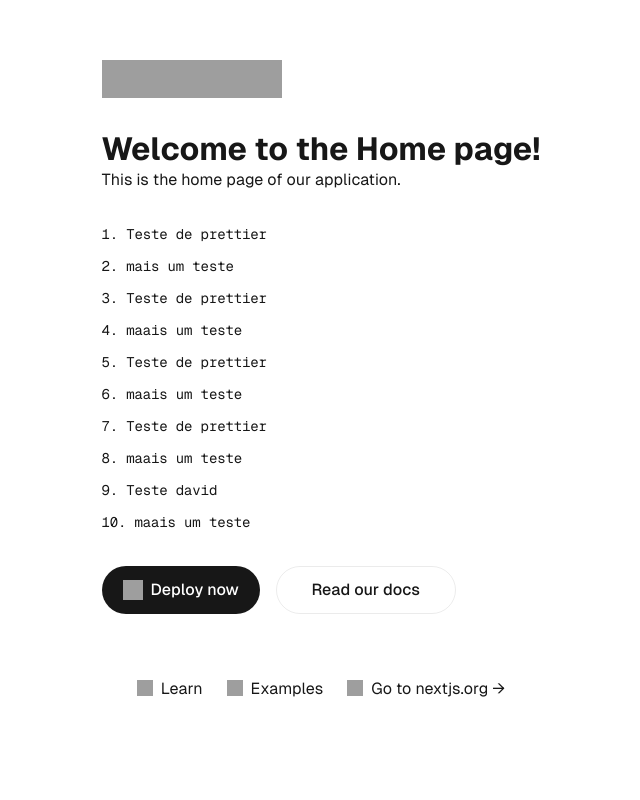
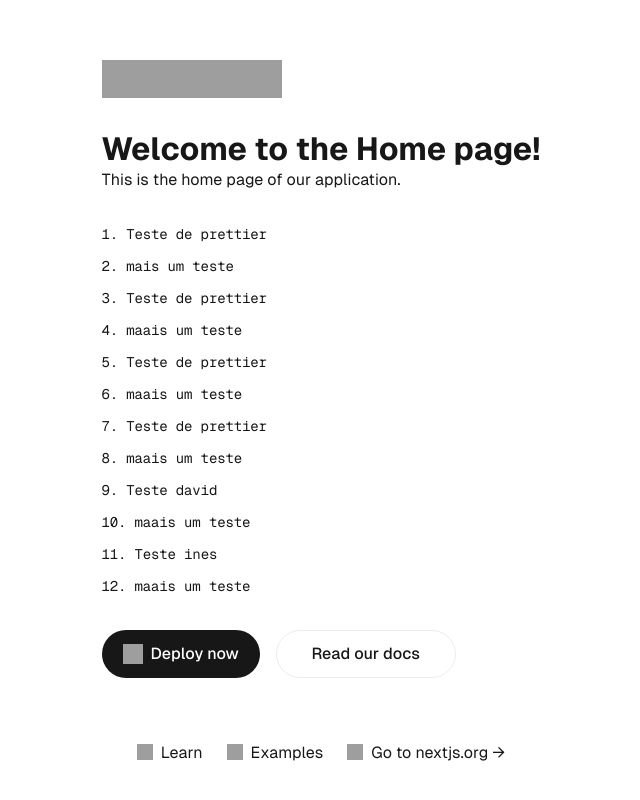
Before and after one commit to ines006/aulap3, a Next.js app in the folder tdw-aula-p3/: page / in a window 1280 px wide. Shown: the part 104-904 px from the top of the page, without its empty margins (319-959 px from the left). Before the commit the page ends 882 px from the top, so only its background shows below. Built offline with nearby package versions, Linux system fonts and the light colour scheme; grey boxes are pictures that could not be loaded.

Commit message:
teste ines main

```diff
--- a/tdw-aula-p3/src/app/page.js
+++ b/tdw-aula-p3/src/app/page.js
@@ -26,6 +26,7 @@ export default function Home() {
           <li> Teste de prettier</li> <li>maais um teste </li>{" "}
           <li> Teste de prettier</li> <li>maais um teste </li>
           <li> Teste david</li> <li>maais um teste </li>
+          <li> Teste ines</li> <li>maais um teste </li>
         </ol>
 
         <div className={styles.ctas}>
```
